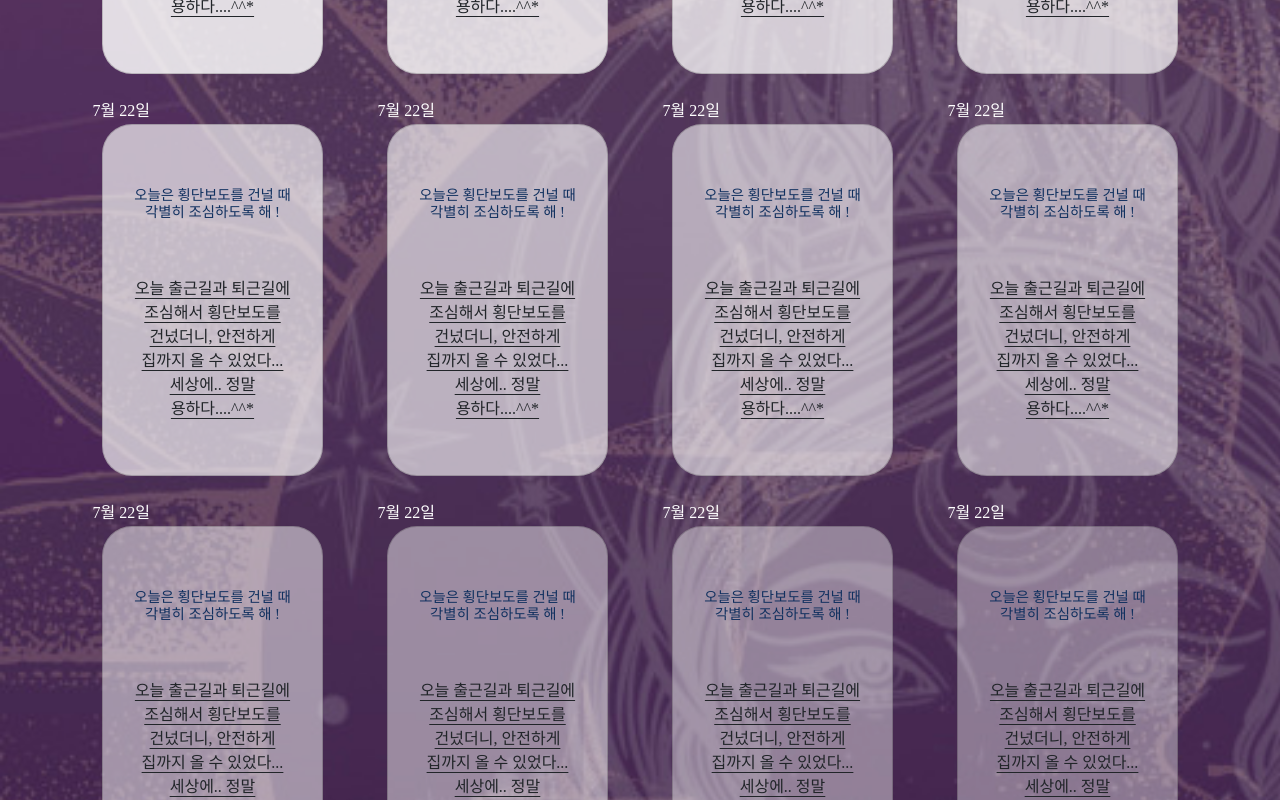
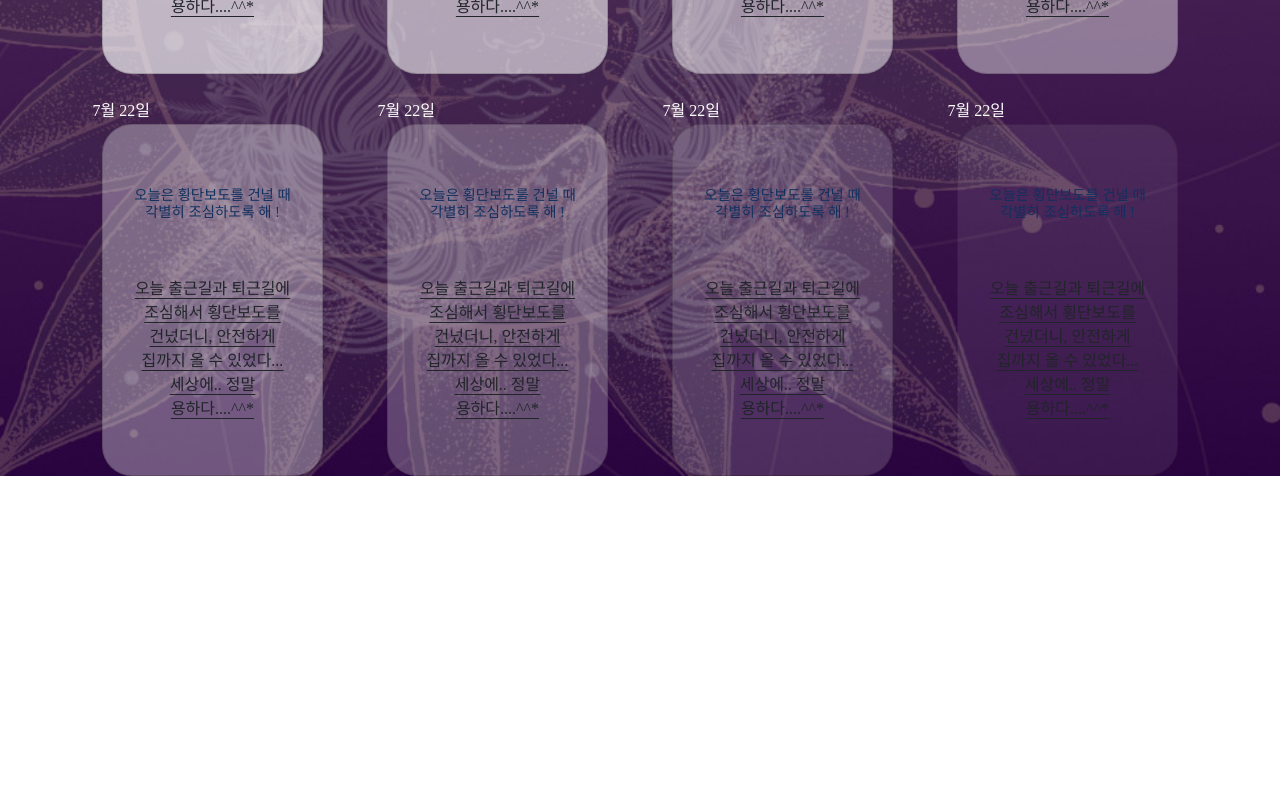
Before and after one commit to FoocoJun/miniproject-FB, a React (Create React App) app: page /user/list in a window 1280 px wide. Shown: the part 780-1580 px from the top of the page. After the commit the page ends 1256 px from the top, so only its background shows below. Built offline with nearby package versions, Linux system fonts and the light colour scheme; a web font is replaced by a local one.

Commit message:
PostList Upgrade

```diff
--- a/src/components/PostCardForm.js
+++ b/src/components/PostCardForm.js
@@ -5,13 +5,13 @@ import Col from "react-bootstrap/Col";
 // import styled from "styled-components";
 import Card from "react-bootstrap/Card";
 
-const PostCardForm = ({idx}) => {
+const PostCardForm = ({idx, arrayLength}) => {
   const cardRef = React.useRef();
   const cardReturn0 = () => {
     cardRef.current.style.backgroundColor="rgba(255,255,255)"
   }
   const cardReturn1 = () => {
-    cardRef.current.style.backgroundColor=`rgba(255,255,255,${(24-idx)/24})`
+    cardRef.current.style.backgroundColor=`rgba(255,255,255,${(arrayLength-idx)/arrayLength})`
   }
 
   React.useEffect(()=>{
@@ -45,7 +45,7 @@ const PostCardForm = ({idx}) => {
           margin: "auto",
           borderRadius: "30px",
           textAlign: "center",
-          backgroundColor: `rgba(255,255,255,${(24-idx)/24})`
+          backgroundColor: `rgba(255,255,255,${(arrayLength-idx)/arrayLength})`
         }}
         ref={cardRef}
       >
--- a/src/pages/PostListPage.js
+++ b/src/pages/PostListPage.js
@@ -9,8 +9,15 @@ const PostListPage = () => {
     <Container>
       {/* <ListBox> */}
       <Row style={{paddingTop:"50px"}}>
-        {Array(24).fill(0).map((val, idx)=>{
-          return(<PostCardForm key={'PostCardForm'+idx} idx={idx}/>)
+        {Array(12).fill(0).map((val, idx, array)=>{
+          return(<PostCardForm key={'PostCardForm'+idx} idx={idx} arrayLength={array.length}/>)
+          //3번째 매개변수로 사용된 배열 array를 제공하여 그 배열의 길이를 컴포넌트에 전했습니다.
+          //배열의 길이로 투명도의 변화도를 조절하였습니다. ${(arrayLength-idx)/arrayLength}
+          //이 경우 첫번째 카드는 투명도가 0, 마지막 카드는 투명도가 100%보단 낮은 수가 됩니다.
+          //length는 1부터 시작하고 idx는 0부터 시작하기 때문입니다.
+          //마지막 카드 투명도 예시
+          //1개일 때 1-0/1 = 1, 2개일 때 2-1/2 = 0.5, 50개일 때 50-49/50 = 0.02
+          //**확인 후 주석 삭제하시면 됩니다.**
         })}
       </Row>
       {/* </ListBox> */}
```
